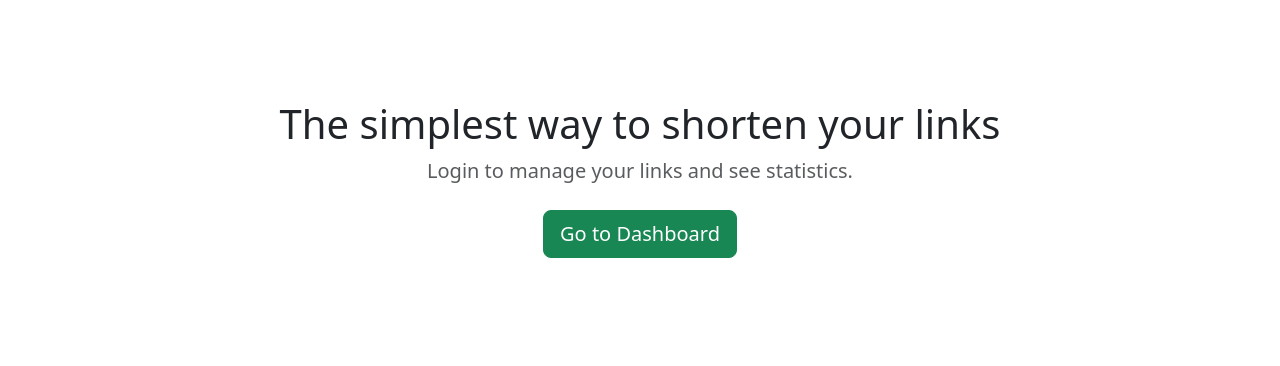
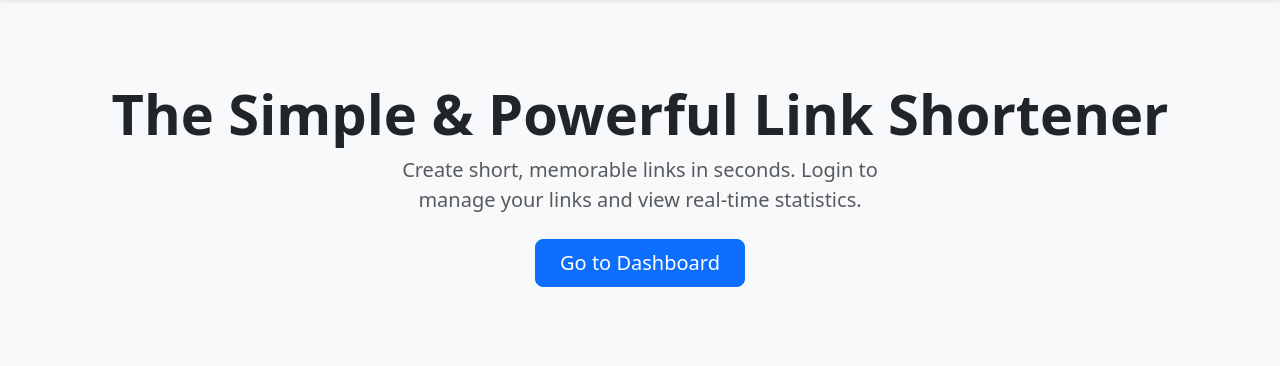
Before and after one commit to nahid270/Link-Shotnear-, a Flask app: page / in a window 1280 px wide. Shown: the part 56-422 px from the top of the page. Run offline with Flask 3, Linux system fonts and the light colour scheme.

Commit message:
Update index.html

```diff
--- a/templates/index.html
+++ b/templates/index.html
@@ -1,28 +1,30 @@
 <!DOCTYPE html>
 <html lang="en">
 <head>
-    <meta charset="UTF-8">
-    <meta name="viewport" content="width=device-width, initial-scale=1.0">
-    <title>Link Shortener</title>
+    <meta charset="UTF-8"><meta name="viewport" content="width=device-width, initial-scale=1.0"><title>Link Shortener</title>
     <link href="https://cdn.jsdelivr.net/npm/bootstrap@5.3.2/dist/css/bootstrap.min.css" rel="stylesheet">
+    <style>body{background-color: #f8f9fa;}</style>
 </head>
 <body>
-    <nav class="navbar navbar-expand-lg navbar-dark bg-dark">
-        <div class="container">
-            <a class="navbar-brand" href="/">🔗 Link Shortener</a>
-            <div class="d-flex">
-                <a href="/login-page" class="btn btn-outline-light me-2">Login</a>
-                <a href="/register-page" class="btn btn-primary">Sign-up</a>
-            </div>
+    <nav class="navbar navbar-expand-lg navbar-dark bg-dark shadow-sm">
+        <div class="container"><a class="navbar-brand" href="/">🔗 Link Shortener</a>
+            <div id="auth-links" class="d-flex"></div>
         </div>
     </nav>
-
-    <div class="container text-center" style="padding: 100px 15px;">
-        <h1>The simplest way to shorten your links</h1>
-        <p class="lead text-muted">Login to manage your links and see statistics.</p>
-        <div class="mt-4">
-            <a href="/dashboard" class="btn btn-success btn-lg">Go to Dashboard</a>
-        </div>
+    <div class="container text-center" style="padding: 80px 15px;">
+        <h1 class="display-4 fw-bold">The Simple & Powerful Link Shortener</h1>
+        <p class="lead text-muted col-lg-6 mx-auto">Create short, memorable links in seconds. Login to manage your links and view real-time statistics.</p>
+        <div class="mt-4"><a href="/dashboard" class="btn btn-primary btn-lg px-4">Go to Dashboard</a></div>
     </div>
+    <script>
+        const token = localStorage.getItem('jwt_token');
+        const authLinks = document.getElementById('auth-links');
+        if (token) {
+            authLinks.innerHTML = `<a href="/dashboard" class="btn btn-outline-light me-2">Dashboard</a><button class="btn btn-danger" onclick="logout()">Logout</button>`;
+        } else {
+            authLinks.innerHTML = `<a href="/login-page" class="btn btn-outline-light me-2">Login</a><a href="/register-page" class="btn btn-primary">Sign-up</a>`;
+        }
+        function logout() { localStorage.removeItem('jwt_token'); localStorage.removeItem('username'); window.location.href = '/'; }
+    </script>
 </body>
-                  </html>
+</html>
```
